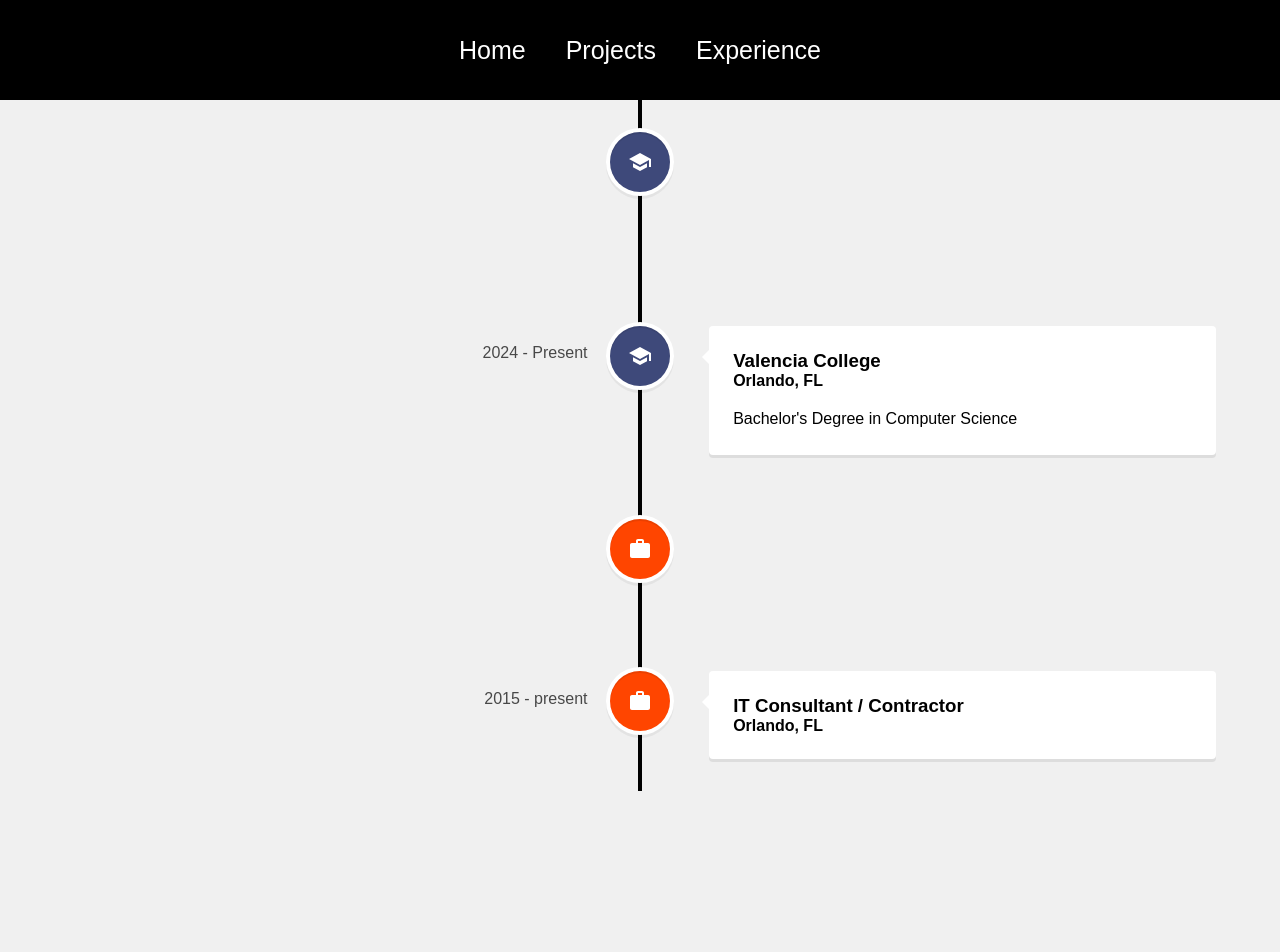
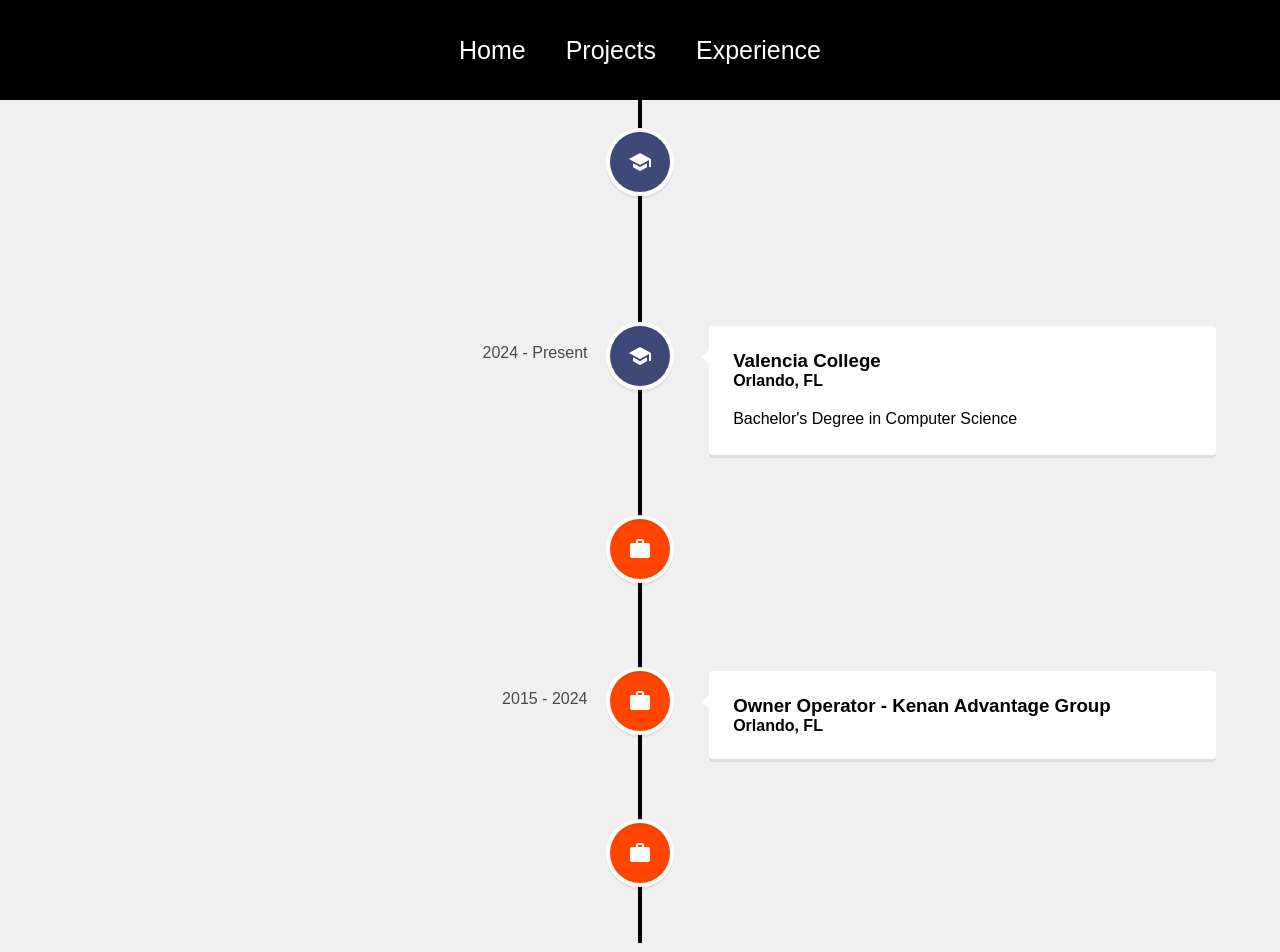
Before and after one commit to donlopez/personal-web-app, a React (Create React App) app: page /experience in a window 1280 px wide. Shown: the top 952 px of the page. Built offline with nearby package versions, Linux system fonts and the light colour scheme.

Commit message:
modified:   src/pages/Experience.js

```diff
--- a/src/pages/Experience.js
+++ b/src/pages/Experience.js
@@ -53,15 +53,28 @@ function Experience() {
 
         <VerticalTimelineElement
           className="vertical-timeline-element--work"
-          date="2015 - present"
+          date="2015 - 2024"
           iconStyle={{ background: "#ff4500", color: "#fff" }}
           icon={<WorkIcon />}
         >
           <h3 className="vertical-timeline-element-title">
-            IT Consultant / Contractor
+            Owner Operator - Kenan Advantage Group
           </h3>
           <h4 className="vertical-timeline-element-subtitle">
             Orlando, FL
+          </h4>
+        </VerticalTimelineElement>
+        <VerticalTimelineElement
+          className="vertical-timeline-element--work"
+          date="2025 - Present"
+          iconStyle={{ background: "#ff4500", color: "#fff" }}
+          icon={<WorkIcon />}
+        >
+          <h3 className="vertical-timeline-element-title">
+            Safety & Risk - Toho Water Authority
+          </h3>
+          <h4 className="vertical-timeline-element-subtitle">
+            Kissimme, FL
           </h4>
         </VerticalTimelineElement>
       </VerticalTimeline>
```
